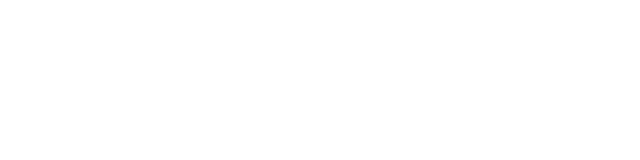
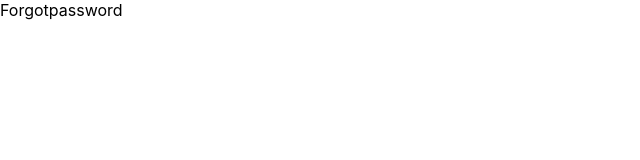
Before and after one commit to zummrs/Pet-Pal-Play-Hub, a React (Create React App) app in the folder pet-playdate/: page /forgotpassword in a window 1280 px wide. Before the commit this address had no page. Shown: the top 160 px of the page, without its empty margins (0-640 px from the left). Built offline with nearby package versions, Linux system fonts and the light colour scheme.

Commit message:
Added forgot password page. Moved around files.

```diff
--- a/pet-playdate/src/App.js
+++ b/pet-playdate/src/App.js
@@ -1,10 +1,11 @@
 import React from 'react';
 import './App.css';
-import { LoginSignup } from './Components/LoginSignup/LoginSignup';
+import { LoginSignup } from './Components/LoginSignup';
 import { BrowserRouter as Router, Routes, Route } from "react-router-dom"
 import { Dashboard } from './Components/Dashboard';
-import Login from './Components/LoginSignup/Login';
-import Signup from './Components/LoginSignup/Signup'
+import Login from './Components/Login';
+import Signup from './Components/Signup'
+import Forgotpassword from './Components/ForgotPassword';
 
 function App() {
   return (
@@ -15,6 +16,7 @@
           <Route path='/loginsignup' Component={LoginSignup} />
           <Route path='/login' Component={Login} />
           <Route path='/signup' Component={Signup} />
+          <Route path='/forgotpassword' Component={Forgotpassword} />
         </Routes>
       </Router>
     </div>
--- /dev/null
+++ b/pet-playdate/src/Components/ForgotPassword.jsx
@@ -0,0 +1,13 @@
+import React, { useState } from 'react';
+import { Link, useNavigate } from 'react-router-dom';
+import { auth } from '../firebase/firebase';
+import './LoginSignup.css';
+
+
+export const Forgotpassword = () => {
+  return (
+    <div>Forgotpassword</div>
+  )
+}
+
+export default Forgotpassword;
--- a/pet-playdate/src/Components/LoginSignup/Login.jsx
+++ b/pet-playdate/src/Components/Login.jsx
@@ -1,9 +1,9 @@
 import React, { useState } from 'react';
 import { Link, useNavigate } from 'react-router-dom';
-import { auth } from '../../firebase/firebase';
+import { auth } from '../firebase/firebase';
 import './LoginSignup.css';
-import email_icon from '../Assets/email.png';
-import password_icon from '../Assets/password.png';
+import email_icon from './Assets/email.png';
+import password_icon from './Assets/password.png';
 
 const mapFirebaseErrorToMessage = (errorCode) => {
   switch (errorCode) {
@@ -73,7 +73,7 @@
       </div>
       {errorMessage && <div className='error-message'>{errorMessage}</div>}
       <div className='forgot-password-link'>
-        <Link to='/forgot-password'>Forgot your password?</Link>
+        <Link to='/forgotpassword'>Forgot your password?</Link>
       </div>
       <div className='signup-link'>
         <span>Don't have an account? </span>
```
Also changed, not shown: pet-playdate/src/Components/LoginSignup.jsx (renamed from pet-playdate/src/Components/LoginSignup/LoginSignup.jsx, +4 -4 lines), pet-playdate/src/Components/Signup.jsx (renamed from pet-playdate/src/Components/LoginSignup/Signup.jsx, +4 -4 lines), pet-playdate/src/Components/LoginSignup.css (renamed from pet-playdate/src/Components/LoginSignup/LoginSignup.css).
